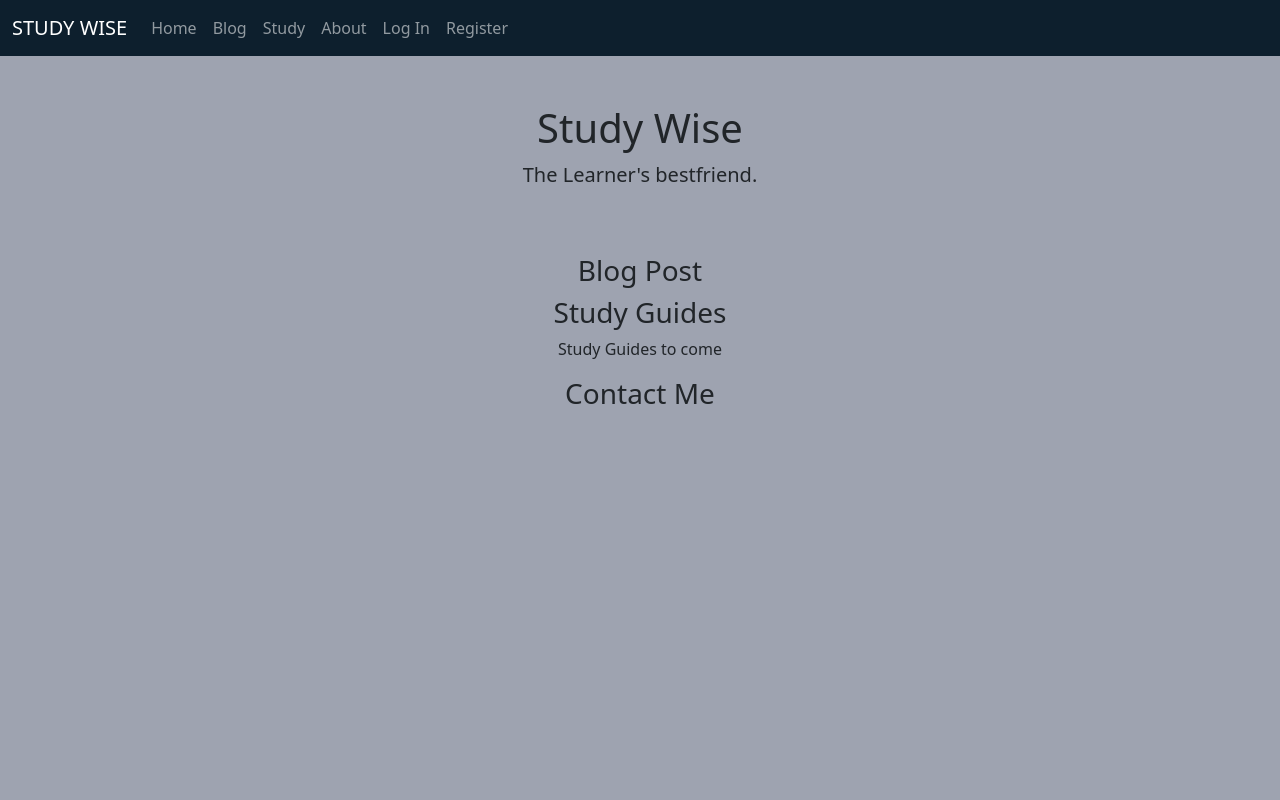
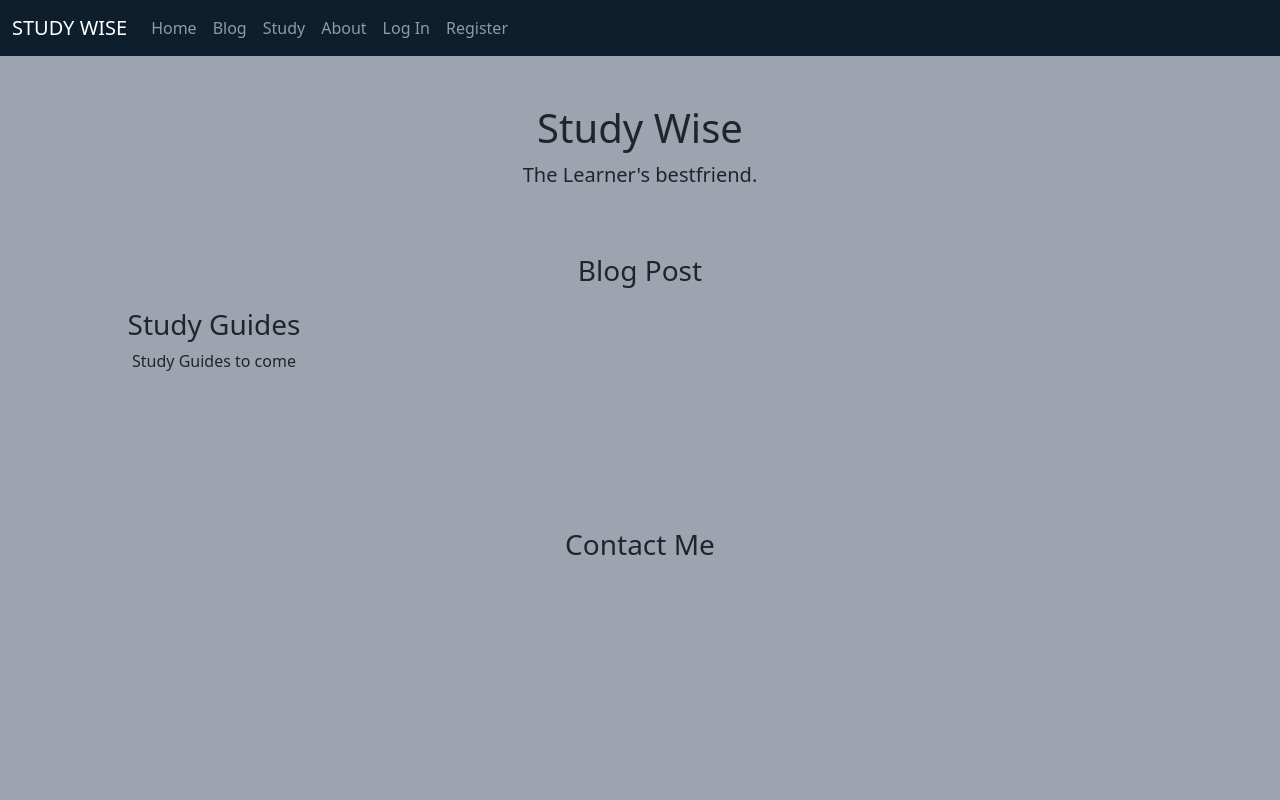
Before and after one commit to kghudgens/Study-Wise, a Django app: page / in a window 1280 px wide. Run offline with Django 3.2, Linux system fonts and the light colour scheme; data that the repository does not hold is empty; some libraries are stand-ins or nearby versions.

Commit message:
css to align the divs

```diff
--- a/pyquiz/blog/static/blog/styles.css
+++ b/pyquiz/blog/static/blog/styles.css
@@ -1,3 +1,15 @@
+html,
+body {
+  height: 100%;
+  width: 100%;
+}
+body {
+  text-align: center;
+}
+
+form {
+  display: inline-block;
+}
 .hidden {
   display: none;
 }
@@ -55,10 +67,12 @@ a:hover {
   width: 33%;
 }
 
-body {
-  text-align: center;
+.parent {
+  position: relative;
 }
 
-form {
-  display: inline-block;
+.child {
+  height: 200px;
+  width: 200px;
+  margin: 20px;
 }
```
